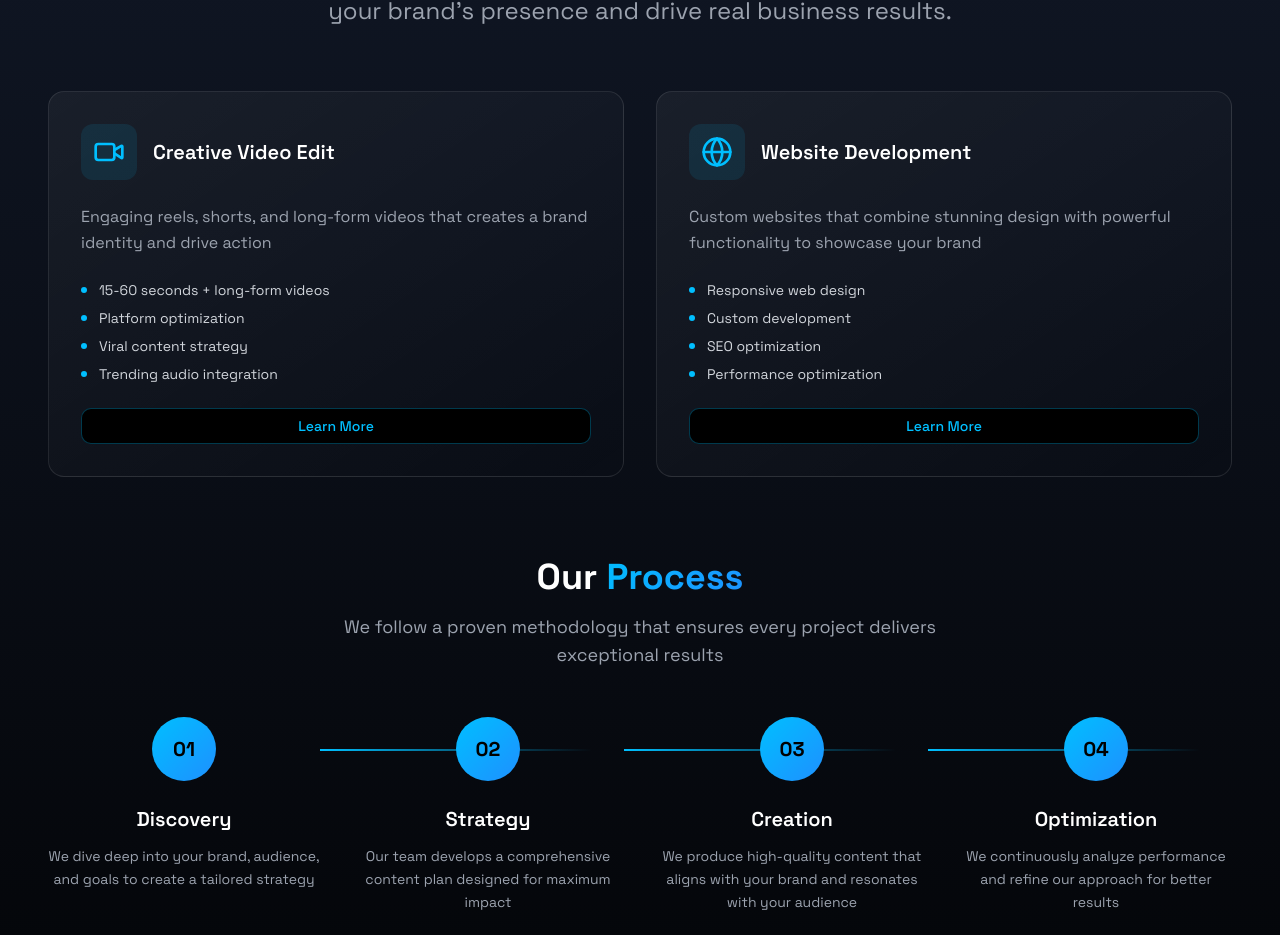
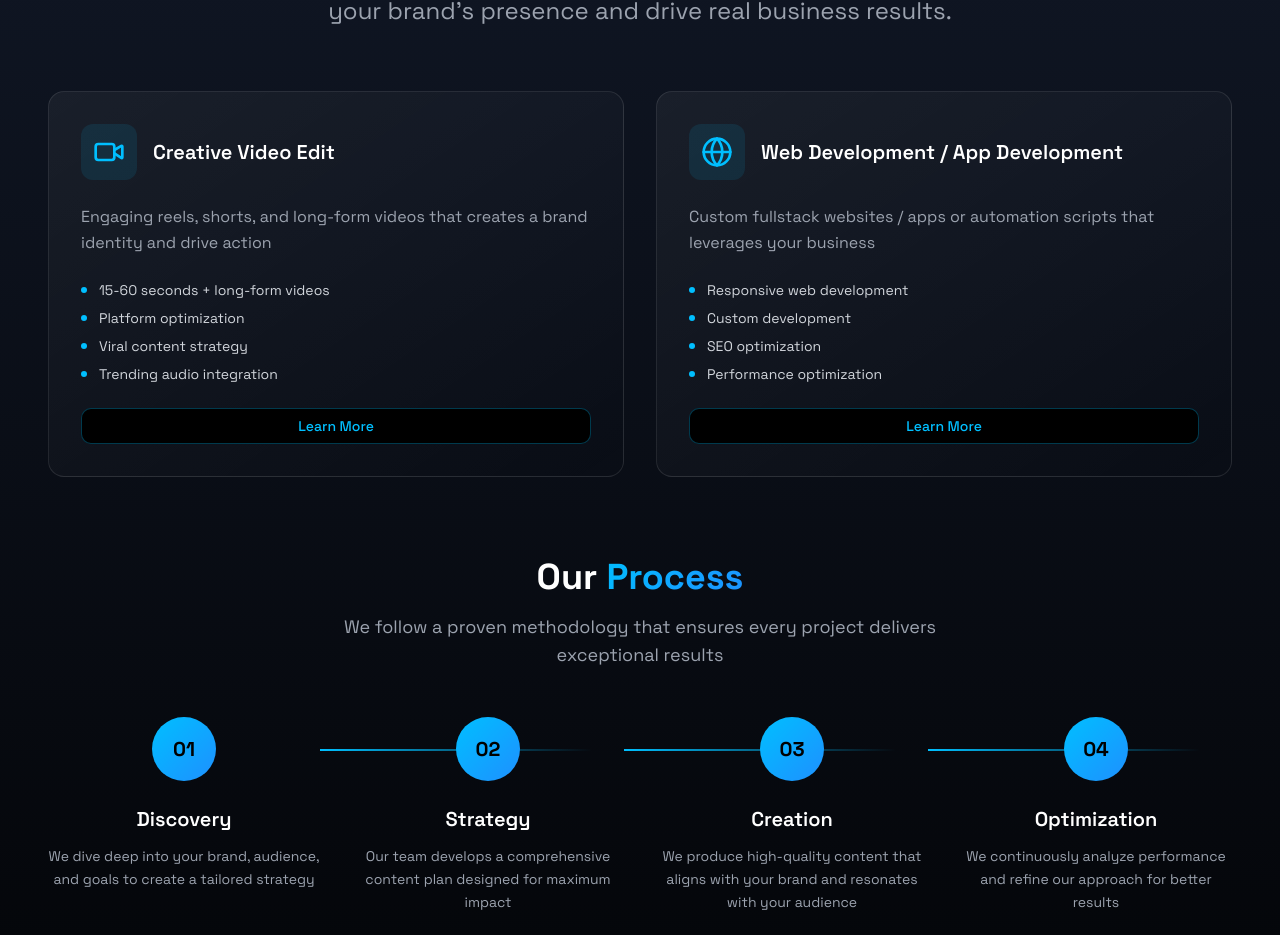
Before and after one commit to sagarkawad/at8-landing-page, a Next.js app: page / in a window 1280 px wide. Shown: the part 3291-4226 px from the top of the page. Built offline with nearby package versions, Linux system fonts and the light colour scheme.

Commit message:
Update service title and description for clarity

```diff
--- a/components/sections/ServicesSection.tsx
+++ b/components/sections/ServicesSection.tsx
@@ -30,11 +30,11 @@ export default function ServicesSection() {
     },
     {
       icon: <Globe className="h-8 w-8 text-[#00BFFF]" />,
-      title: "Website Development",
+      title: "Web Development / App Development",
       description:
-        "Custom websites that combine stunning design with powerful functionality to showcase your brand",
+        "Custom fullstack websites / apps or automation scripts that leverages your business",
       features: [
-        "Responsive web design",
+        "Responsive web development",
         "Custom development",
         "SEO optimization",
         "Performance optimization",
```
